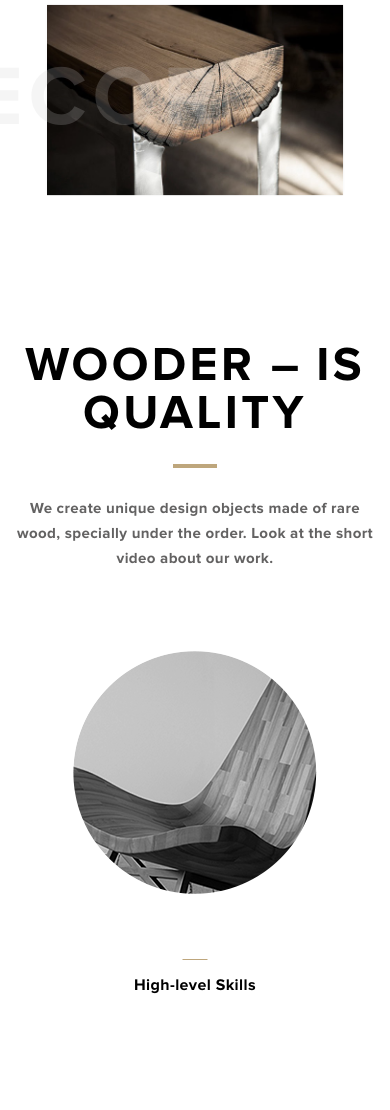
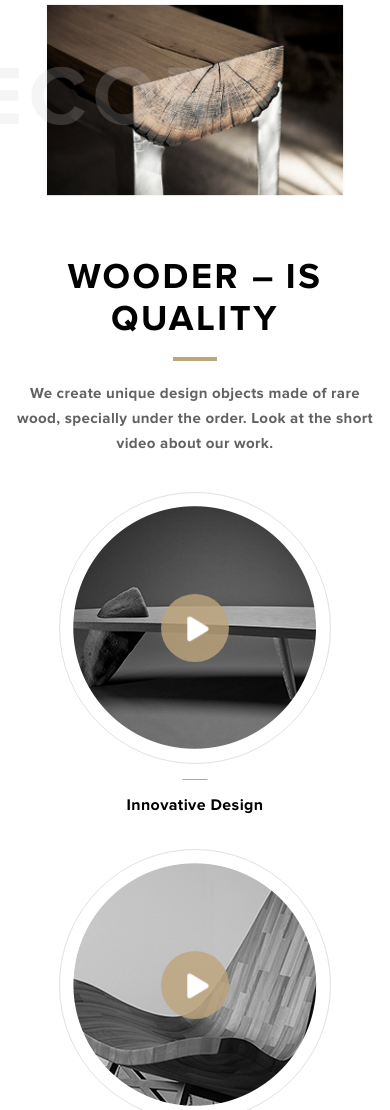
Before and after one commit to antonpetrovich13/Wooder, a plain HTML site: page index.html in a window 390 px wide. Shown: the part 1549-2659 px from the top of the page. Drawn offline with nearby package versions, Linux system fonts and the light colour scheme.

Commit message:
Add files via upload

```diff
--- a/#source/scss/content.scss
+++ b/#source/scss/content.scss
@@ -1070,21 +1070,37 @@
 		flex-direction: column;
 		align-items: center;
 		justify-content: center;
+		&:hover {
+			& a > img:first-child {
+				transition: all 0.3s ease 0s;
+				transform: scale(1.02);
+			}
+			&:after {
+				width: 244px;
+				height: 244px;
+			}
+		}
+		& a > img:first-child {
+			display: block;
+			transition: all 0.3s ease 0s;
+		}
 		&:after {
 			content: "";
+			display: block;
 			position: absolute;
 			border-radius: 50%;
 			width: 272px;
 			height: 272px;
 			border: 1px solid #e1e1e1;
+			transition: all 0.5s ease 0s;
 			//animation: circle 2s linear infinite normal running 0s backwards;
 		}
 	}
 
-	@keyframes circle {
+	/*@keyframes circle {
 		0% {
-			width: 244px;
-			height: 244px;
+			width: 247px;
+			height: 247px;
 			border: 1px solid #e1e1e1;
 		}
 		100% {
@@ -1092,7 +1108,7 @@
 			height: 292px;
 			border: 1px solid #e1e1e10e;
 		}
-	}
+	}*/
 
 	&__link {
 		z-index: 3;
--- a/css/style.css
+++ b/css/style.css
@@ -959,7 +959,7 @@ body {
       top: 5%; } }
 
 .description {
-  padding: 133px 0px; }
+  padding: 133px 0px 0px 0px; }
   .description__block {
     position: relative; }
   .description__wrapper {
@@ -1283,12 +1283,14 @@ body {
     right: -127px; } }
 
 @media (max-width: 1170px) {
-  .description__column {
-    margin: 0px 15px; } }
+  .description {
+    padding: 180px 0px 100px 0px; }
+    .description__column {
+      margin: 0px 15px; } }
 
 @media (max-width: 1100px) {
   .description {
-    padding: 133px 0px 133px 0px; }
+    padding: 133px 0px 100px 0px; }
     .description__wrapper_even {
       margin: 130px 0px 0px 0px; }
     .description__column {
@@ -1320,7 +1322,7 @@ body {
 
 @media (max-width: 855px) {
   .description {
-    padding: 70px 0px 50px 0; }
+    padding: 70px 0px 70px 0; }
     .description__wrapper {
       -ms-flex-wrap: wrap;
       flex-wrap: wrap; }
@@ -1392,7 +1394,19 @@ body {
 
 .quality {
   padding: 115px 0px 150px 0px;
-  text-align: center; }
+  text-align: center;
+  /*@keyframes circle {
+		0% {
+			width: 247px;
+			height: 247px;
+			border: 1px solid #e1e1e1;
+		}
+		100% {
+			width: 292px;
+			height: 292px;
+			border: 1px solid #e1e1e10e;
+		}
+	}*/ }
   .quality__title {
     position: relative;
     font-size: 48px;
@@ -1424,6 +1438,8 @@ body {
     display: -webkit-box;
     display: -ms-flexbox;
     display: flex;
+    -ms-flex-wrap: wrap;
+    flex-wrap: wrap;
     -webkit-box-align: center;
     -ms-flex-align: center;
     align-items: center;
@@ -1434,24 +1450,88 @@ body {
   .quality__column {
     padding: 0px 55px; }
   .quality__photo {
-    overflow: hidden;
+    position: relative;
+    display: -webkit-box;
+    display: -ms-flexbox;
+    display: flex;
+    -webkit-box-orient: vertical;
+    -webkit-box-direction: normal;
+    -ms-flex-direction: column;
+    flex-direction: column;
+    -webkit-box-align: center;
+    -ms-flex-align: center;
+    align-items: center;
+    -webkit-box-pack: center;
+    -ms-flex-pack: center;
+    justify-content: center; }
+    .quality__photo:hover a > img:first-child {
+      -webkit-transition: all 0.3s ease 0s;
+      -o-transition: all 0.3s ease 0s;
+      transition: all 0.3s ease 0s;
+      -webkit-transform: scale(1.02);
+      -ms-transform: scale(1.02);
+      transform: scale(1.02); }
+    .quality__photo:hover:after {
+      width: 244px;
+      height: 244px; }
+    .quality__photo a > img:first-child {
+      display: block;
+      -webkit-transition: all 0.3s ease 0s;
+      -o-transition: all 0.3s ease 0s;
+      transition: all 0.3s ease 0s; }
+    .quality__photo:after {
+      content: "";
+      display: block;
+      position: absolute;
+      border-radius: 50%;
+      width: 272px;
+      height: 272px;
+      border: 1px solid #e1e1e1;
+      -webkit-transition: all 0.5s ease 0s;
+      -o-transition: all 0.5s ease 0s;
+      transition: all 0.5s ease 0s; }
+  .quality__link {
+    z-index: 3;
+    position: relative;
+    display: -webkit-box;
+    display: -ms-flexbox;
+    display: flex;
+    -webkit-box-orient: vertical;
+    -webkit-box-direction: normal;
+    -ms-flex-direction: column;
+    flex-direction: column;
+    -webkit-box-align: center;
+    -ms-flex-align: center;
+    align-items: center;
+    -webkit-box-pack: center;
+    -ms-flex-pack: center;
+    justify-content: center; }
+    .quality__link span {
+      position: absolute;
+      display: block;
+      width: 68px;
+      height: 68px;
+      opacity: 0.8;
+      background-color: #bea67c;
+      border-radius: 50%; }
+  .quality__main-img {
+    display: block;
     -webkit-transition: all 0.3s ease 0s;
     -o-transition: all 0.3s ease 0s;
     transition: all 0.3s ease 0s; }
-    .quality__photo:hover {
-      -webkit-transform: scale(1.05);
-      -ms-transform: scale(1.05);
-      transform: scale(1.05); }
-    .quality__photo a {
-      position: relative;
-      z-index: 1; }
-      .quality__photo a img {
-        position: relative;
-        -webkit-box-shadow: solid 1px #000;
-        box-shadow: solid 1px #000; }
+  .quality__triangle {
+    position: absolute;
+    width: 22px;
+    height: 25px;
+    -webkit-transform: translate(15%, 5%);
+    -ms-transform: translate(15%, 5%);
+    transform: translate(15%, 5%);
+    -webkit-transition: all 0.3s ease 0s;
+    -o-transition: all 0.3s ease 0s;
+    transition: all 0.3s ease 0s; }
   .quality__label {
     position: relative;
-    margin: 58px 0px 0px 0px;
+    margin: 48px 0px 0px 0px;
     font-size: 16px;
     font-weight: 700;
     letter-spacing: 0.025em; }
@@ -1468,3 +1548,46 @@ body {
       -webkit-transform: translate(-50%, 0);
       -ms-transform: translate(-50%, 0);
       transform: translate(-50%, 0); }
+  @media (max-width: 1100px) {
+    .quality {
+      padding: 50px 0px 50px 0px; } }
+  @media (max-width: 1030px) {
+    .quality__wrapper {
+      margin: 20px -55px 0px -55px; }
+    .quality__column {
+      margin: 50px 0px 0px 0px;
+      -webkit-box-flex: 0;
+      -ms-flex: 0 1 50%;
+      flex: 0 1 50%; } }
+  @media (max-width: 750px) {
+    .quality__wrapper {
+      margin: 20px -15px 0px -15px; }
+    .quality__column {
+      padding: 0px 15px; } }
+  @media (max-width: 660px) {
+    .quality {
+      padding: 30px 0px; }
+      .quality__title {
+        font-size: 40px; }
+        .quality__title:after {
+          content: "";
+          bottom: -20px; }
+      .quality__text {
+        margin: 40px auto 0px auto; }
+      .quality__wrapper {
+        margin: 0; }
+      .quality__column {
+        padding: 0px 0px 0px 0px;
+        -webkit-box-flex: 0;
+        -ms-flex: 0 1 100%;
+        flex: 0 1 100%; } }
+  @media (max-width: 520px) {
+    .quality__title {
+      line-height: 48px; } }
+  @media (max-width: 400px) {
+    .quality__title {
+      font-size: 36px;
+      line-height: 42px; }
+      .quality__title:after {
+        content: "";
+        bottom: -20px; } }
```
Also changed, not shown: 1 other file.
